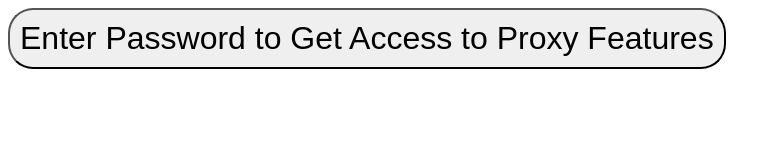
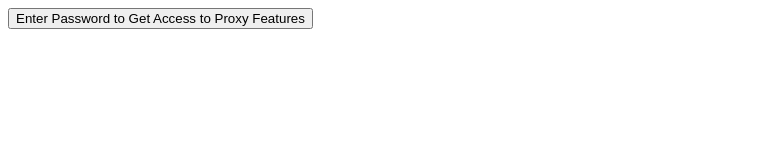
Before and after one commit to TheLazyCodernothacker/Deffinitely-not-a-proxy-2.0, a plain HTML site: page unblockedcorn.html in a window 1280 px wide. Shown: the whole page, without its empty margins (0-781 px from the left). Drawn offline with Linux system fonts and the light colour scheme.

Commit message:
Update unblockedcorn.html

```diff
--- a/unblockedcorn.html
+++ b/unblockedcorn.html
@@ -4,7 +4,7 @@
 <style>
   #byebye{display:none}
 </style>
-<button onclick="const password = prompt('What\s the Password?!'); if ('password == Fdola Ritleh'){document.getElementById('byebye').style.display = 'inline'; alert('FINE!!!')}" style="font-size:200%;margin-bottom:20px;border-radius:25px;padding:10px;">Enter Password to Get Access to Proxy Features</button>
+<button onclick="const password = prompt('What\s the Password?!');if (password == 'Fdola Ritleh'){document.getElementById('byebye').style.display = 'inline'; alert('FINE!!!');} else{alert('LLLLLLLLLLLLLLL')}">Enter Password to Get Access to Proxy Features</button>
 <div id="byebye">
 <h1><b>Unblocked Corn</b></h1>
 <img src="Assets/corn.png" alt="Corn" height="500">
```
